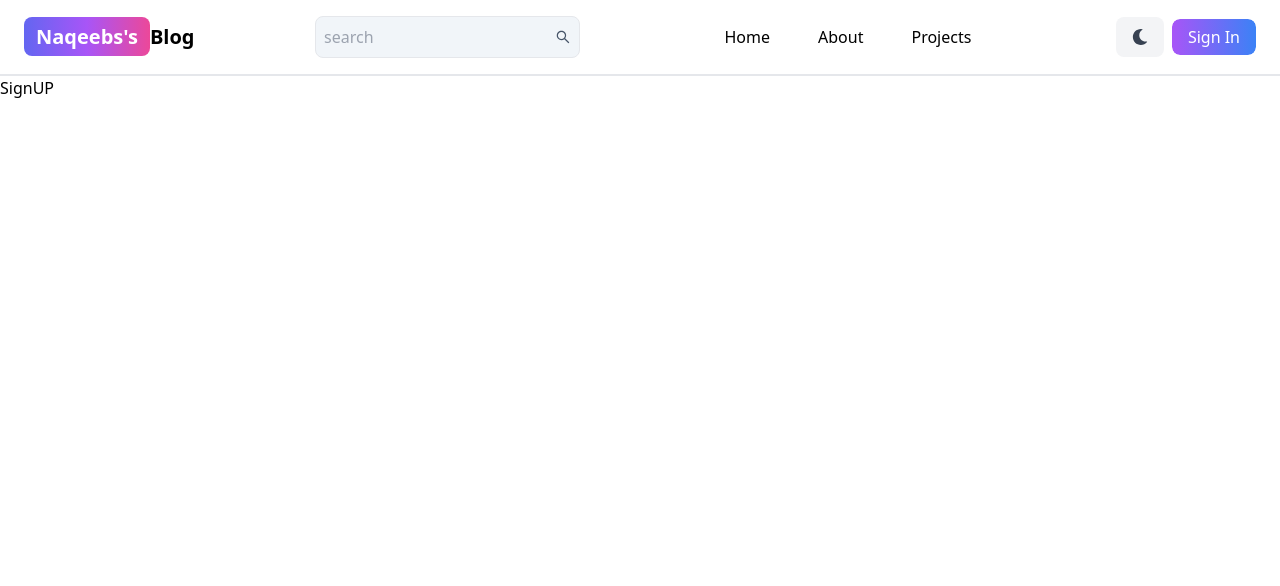
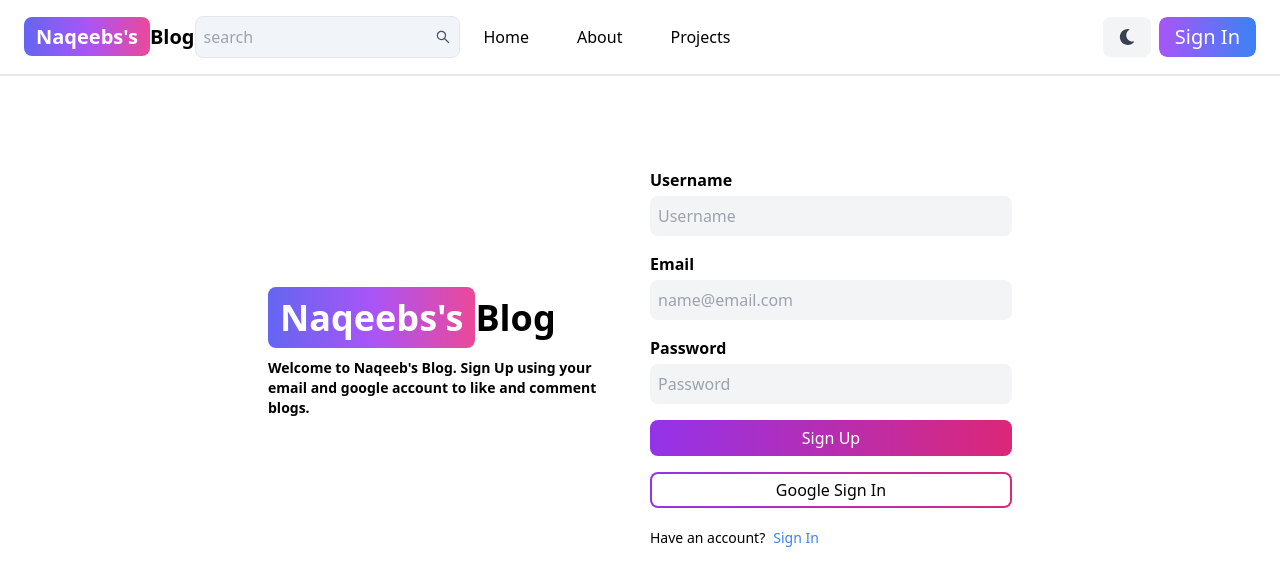
Before and after one commit to Naqibur-Rehman/mern-blog, a React (Vite) app in the folder client/: page /sign-up in a window 1280 px wide. Shown: the top 586 px of the page. Built offline with nearby package versions, Linux system fonts and the light colour scheme.

Commit message:
fixed header and created sign up UI

```diff
--- a/client/src/App.jsx
+++ b/client/src/App.jsx
@@ -2,7 +2,7 @@ import { BrowserRouter, Routes, Route } from "react-router-dom";
 import Home from "./pages/Home";
 import About from "./pages/About";
 import SignIn from "./pages/SignIn";
-import SignUP from "./pages/SignUP";
+import SignUp from "./pages/SignUp";
 import Dashboard from "./pages/Dashboard";
 import Projects from "./pages/Projects";
 import Header from "./components/Header";
@@ -15,7 +15,7 @@ function App() {
         <Route path="/" element={<Home />} />
         <Route path="/about" element={<About />} />
         <Route path="sign-in" element={<SignIn />} />
-        <Route path="sign-up" element={<SignUP />} />
+        <Route path="sign-up" element={<SignUp />} />
         <Route path="dashboard" element={<Dashboard />} />
         <Route path="projects" element={<Projects />} />
       </Routes>
--- a/client/src/components/Header.jsx
+++ b/client/src/components/Header.jsx
@@ -18,7 +18,8 @@ const Header = () => {
   ];
 
   return (
-    <header className="px-6 py-4 border-b-2">
+    <header className="border-b-2">
+      <div className="mx-6 my-4">
         <div className="flex flex-row justify-between items-center">
           <Link
             to="/"
@@ -41,22 +42,22 @@ const Header = () => {
             </div>
           </form>
 
-        <button className="px-4 py-3 rounded-lg text-gray-700 bg-gray-100 lg:hidden">
+          <button className="px-4 py-3 ml-auto rounded-lg text-gray-700 bg-gray-100 lg:hidden">
             <AiOutlineSearch />
           </button>
 
-        <div className="flex gap-2 items-center md:order-2">
+          <div className="flex gap-2 ml-auto items-center md:order-2">
             <button className="px-4 py-3 rounded-lg text-gray-700 bg-gray-100 hidden sm:inline-flex">
               <FaMoon />
             </button>
             <Link to="sign-in">
-            <button className="px-4 py-1.5 rounded-lg outline  bg-gradient-to-r from-purple-500 to-blue-500 text-white ">
+              <button className="px-4 py-1.5 text-nowrap text-sm sm:text-xl rounded-lg outline  bg-gradient-to-r from-purple-500 to-blue-500 text-white ">
                 Sign In
               </button>
             </Link>
             <button
               onClick={handleToggleNav}
-            className="px-4 py-1.5 rounded-lg  md:hidden"
+              className="px-4 py-1.5 rounded-lg border-2  md:hidden"
             >
               {toggleNav ? (
                 <AiOutlineClose size={20} />
@@ -96,7 +97,11 @@ const Header = () => {
                     path === item.link ? "bg-indigo-700 text-white" : ""
                   }`}
                 >
-                <Link to={item.link} key={item.id} className="mx-2 px-4 py-1.5">
+                  <Link
+                    to={item.link}
+                    key={item.id}
+                    className="mx-2 px-4 py-1.5"
+                  >
                     {item.text}
                   </Link>
                 </div>
@@ -104,6 +109,7 @@ const Header = () => {
             </ul>
           </div>
         )}
+      </div>
     </header>
   );
 };
--- a/client/src/pages/SignUP.jsx
+++ b/client/src/pages/SignUP.jsx
@@ -1,9 +1,78 @@
+import { Link } from "react-router-dom";
 
+const SignUp = () => {
+  return (
+    <div className="min-h-screen mt-20">
+      <div className="flex flex-col p-3 gap-5 max-w-3xl mx-auto md:flex-row md:items-center">
+        {/* left side */}
+        <div className="flex-1">
+          <Link to="/" className="text-4xl font-bold dark:text-whit">
+            <span className="px-3 py-1.5 bg-gradient-to-r from-indigo-500 via-purple-500 to-pink-500 rounded-lg text-white">
+              Naqeebs&apos;s
+            </span>
+            Blog
+          </Link>
+          <p className="mt-5 font-semibold text-sm">
+            Welcome to Naqeeb&apos;s Blog. Sign Up using your email and google
+            account to like and comment blogs.
+          </p>
+        </div>
+        {/* right side */}
+        <div className="flex-1">
+          <form className="flex flex-col gap-4">
+            <div>
+              <label htmlFor="username" className="font-semibold">
+                Username
+              </label>
+              <input
+                id="username"
+                type="text"
+                placeholder="Username"
+                className="p-2 mt-1 w-full bg-gray-100 outline-teal-400 rounded-lg"
+              />
+            </div>
+            <div>
+              <label htmlFor="email" className="font-semibold">
+                Email
+              </label>
+              <input
+                id="email"
+                type="text"
+                placeholder="name@email.com"
+                className="mt-1 p-2 w-full bg-gray-100 outline-none rounded-lg"
+              />
+            </div>
+            <div>
+              <label htmlFor="password" className="font-semibold">
+                Password
+              </label>
+              <input
+                id="password"
+                type="text"
+                placeholder="Password"
+                className="p-2 mt-1 w-full bg-gray-100 outline-none rounded-lg"
+              />
+            </div>
+            <button
+              type="submit"
+              className="p-1.5 rounded-lg bg-gradient-to-r from-purple-600 to-pink-600 hover:bg-gradient-to-l text-white"
+            >
+              Sign Up
+            </button>
+            <div className="p-0.5 bg-gradient-to-r from-purple-600 to-pink-600 rounded-lg">
+              <button className="h-5/6 p-1 w-full bg-white  rounded-md hover:bg-gradient-to-r from-purple-600 to-pink-600 hover:text-white">
+                Google Sign In
+              </button>
+            </div>
+          </form>
+          <div className="flex gap-2 mt-5 text-sm">
+            <p>Have an account?</p>
+            <Link to="/sign-in" className="text-blue-500">Sign In</Link>
+          </div>
+        </div>
+      </div>
+    </div>
+  );
+};
 
-const SignUP = () => {
-  return (
-    <div>SignUP</div>
-  )
-}
-
-export default SignUP
+export default SignUp;
```
Lines whose indentation alone changed are shown as unchanged.
